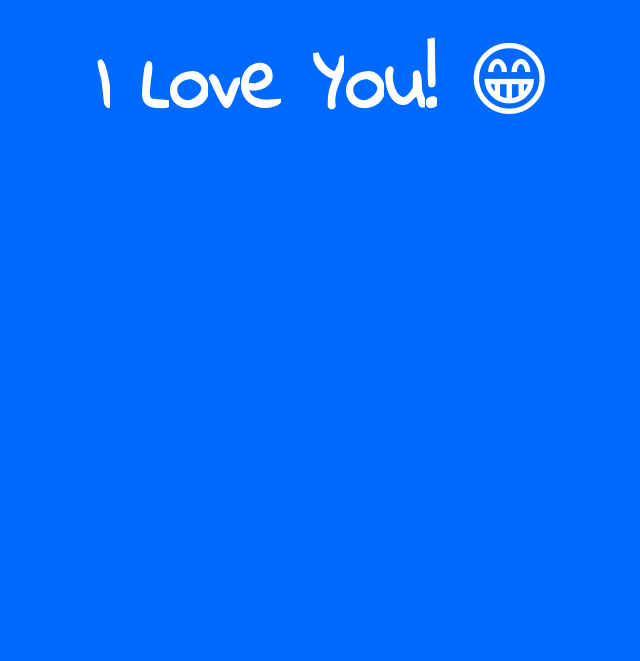
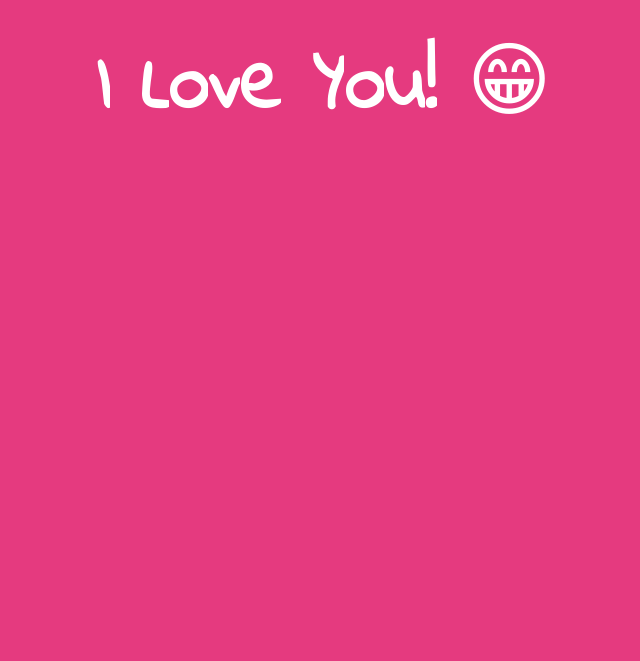
Before and after one commit to oplusplus/OpenLetterToYetunde, a plain HTML site: page index.html in a window 1280 px wide. Shown: the part 139-800 px from the top of the page, without its empty margins (316-956 px from the left). Drawn offline with nearby package versions, Linux system fonts and the light colour scheme.

Commit message:
change color

```diff
--- a/style.css
+++ b/style.css
@@ -1,7 +1,7 @@
 @import url("https://fonts.googleapis.com/css?family=Indie+Flower");
 * {
   font-family: "Indie Flower", cursive;
-  background-color: #0069ff;
+  background-color: #e53a7f;
   color: #fff;
   text-align: center;
   font-size: 1.5em;
```
